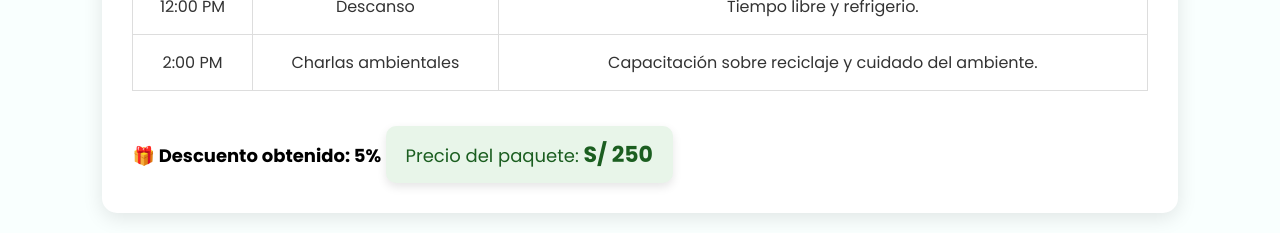
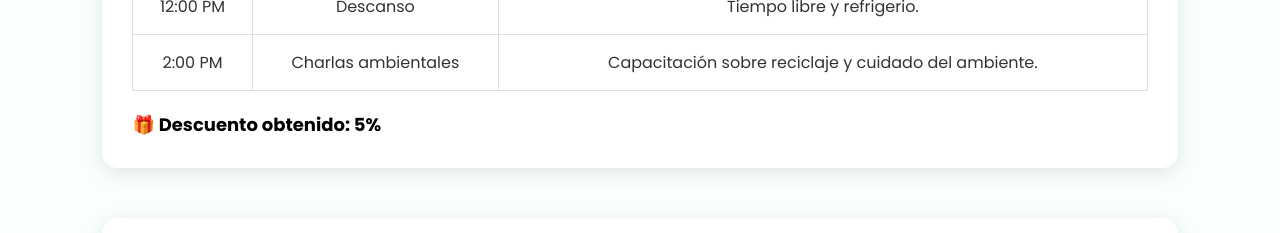
Before and after one commit to LFQC95123/GRUPO6, a plain HTML site: page actividades.html in a window 1280 px wide. Shown: the part 3700-3933 px from the top of the page. Drawn offline with Linux system fonts and the light colour scheme.

Commit message:
Actualización del proyecto

```diff
--- a/actividades.html
+++ b/actividades.html
@@ -407,7 +407,6 @@
                 </table>
             </div>
             <span>🎁 Descuento obtenido: 5%</span>
-            <div class="precio">Precio del paquete: <strong>S/ 250</strong></div>
         </div>
     </div>
 
@@ -435,7 +434,6 @@
                 </table>
             </div>
             <span>🎁 Descuento obtenido: 10%</span>
-            <div class="precio">Precio del paquete: <strong>S/ 420</strong></div>
         </div>
     </div>
 
@@ -463,7 +461,6 @@
                 </table>
             </div>
             <span>🎁 Descuento obtenido: 5%</span>
-            <div class="precio">Precio del paquete: <strong>S/ 350</strong></div>
         </div>
     </div>
 </section>
--- a/style.css
+++ b/style.css
@@ -521,19 +521,6 @@ nav a:hover::after{
 }
 /* PRECIO ACTIVIDADES */
 
-.precio{
-    margin-top: 15px;
-    background: #e8f5e9;
-    padding: 12px 20px;
-    border-radius: 10px;
-    display: inline-block;
-    color: #1b5e20;
-    font-size: 18px;
-    box-shadow: 0px 4px 10px rgba(0,0,0,0.1);
-}
-.precio strong{
-    font-size: 22px;
-}
 .imagenes-cronograma{
     display: flex;
     gap: 20px;
```
